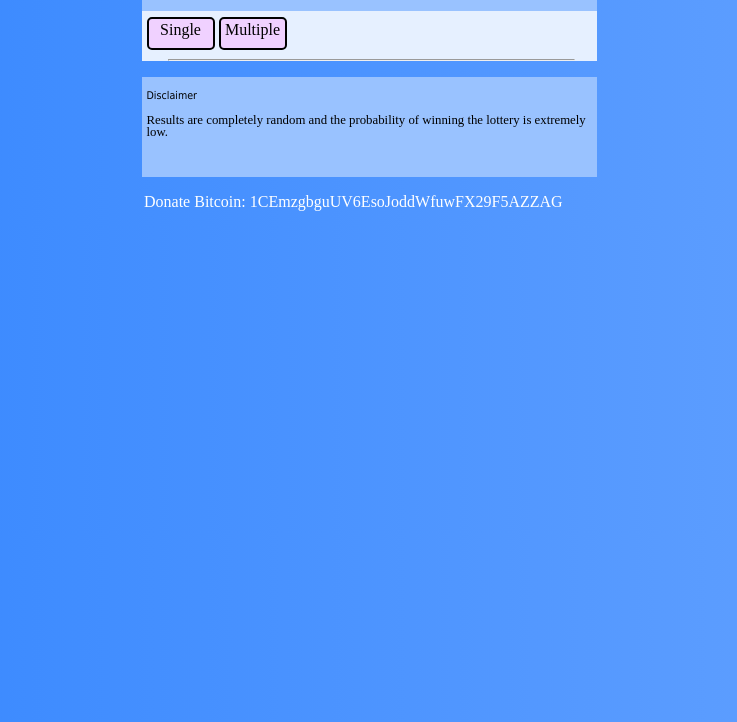
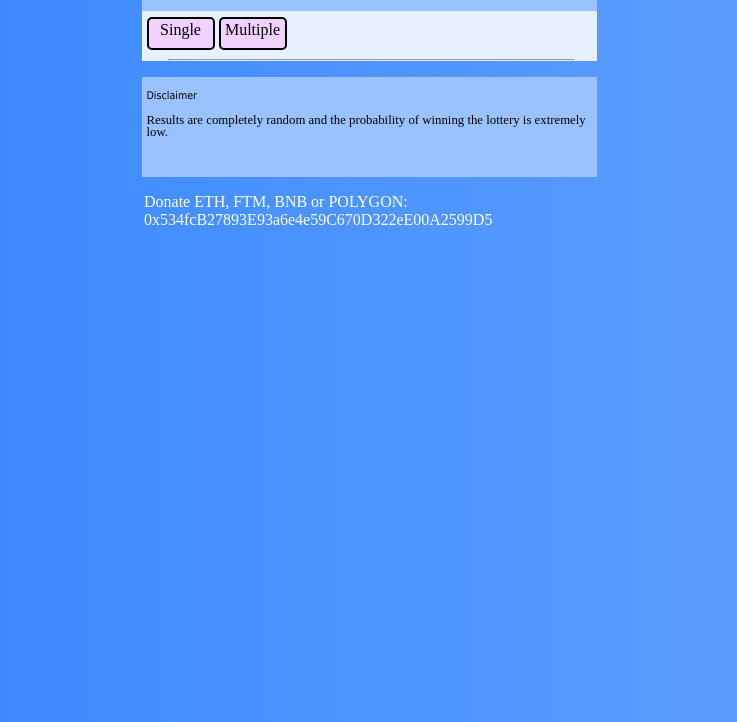
Before and after one commit to neelp1/lottosimul8tor, a plain HTML site: page index.html in a window 1280 px wide. Shown: the part 78-800 px from the top of the page, without its empty margins (271-1008 px from the left). Drawn offline with nearby package versions, Linux system fonts and the light colour scheme.

Commit message:
Update index.html

```diff
--- a/index.html
+++ b/index.html
@@ -66,7 +66,7 @@
 	</footer>
 
 	<div class="bitcoin">
-		<p>Donate Bitcoin: 1CEmzgbguUV6EsoJoddWfuwFX29F5AZZAG</p>
+		<p>Donate ETH, FTM, BNB or POLYGON: 0x534fcB27893E93a6e4e59C670D322eE00A2599D5</p>
 	</div>
 
 </body>
```
